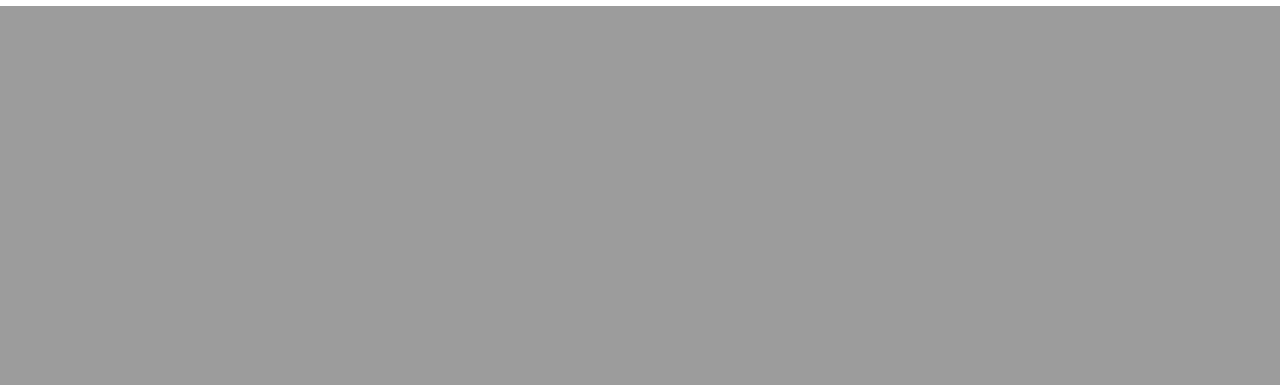
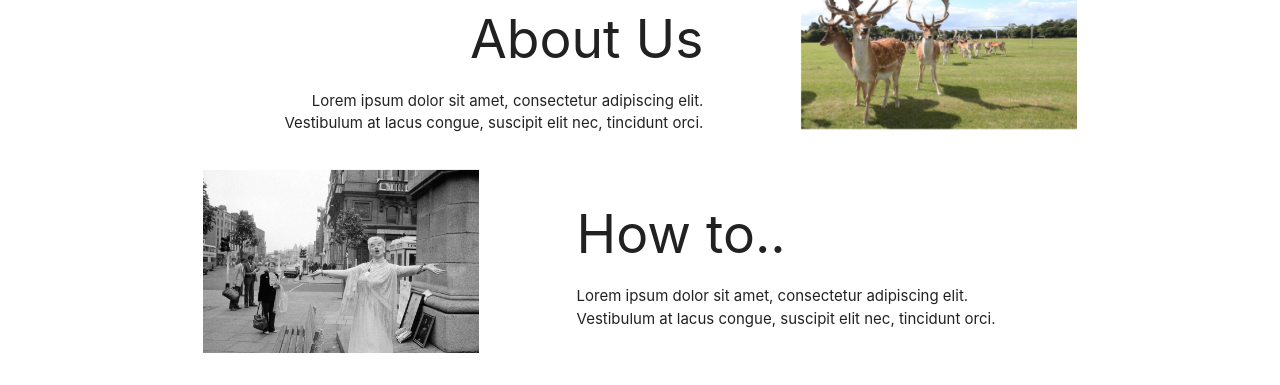
Before and after one commit to isntlee/Sagacity, a Flask app: page / in a window 1280 px wide. Shown: the part 1285-1670 px from the top of the page. Before the commit the page ends 1291 px from the top, so only its background shows below. Run offline with Flask 2, Linux system fonts and the light colour scheme; data that the repository does not hold is empty; some libraries are stand-ins or nearby versions.

Commit message:
Added About Us section to site

```diff
--- a/static/css/style3.css
+++ b/static/css/style14.css
@@ -6,22 +6,22 @@
     color:#fafafa
 }
 
-#background-image{
+header{
     background: url(../images/AerialDublinLiffey.png);
     background-size: cover;
-    background-position: center;
-    height: 500px;
-    width: 500px;
+    background-position: center top;
+    height: 130vh;
+    width: 100vw;
 }
 
 #map {
     height: 90vh;
-    width: 90vw;
+    width: 99vw;
 }
 
 
  @media screen and (max-width: 670px){
 #background-image{
-    min-height: 66vh;
+    min-height: 75vh;
     }
 }
--- a/static/js/main.js
+++ b/static/js/main10.js
@@ -20,7 +20,7 @@
       });
 
       var infoWindow = new google.maps.InfoWindow({
-        content: "<h5>Where are we?</h5>",
+        content: "<h5>Here are we -7</h5>",
       });
 
       marker.addListener("mouseover", function () {
--- a/templates/base.html
+++ b/templates/base.html
@@ -5,7 +5,7 @@
     <meta name="viewport" content="width=device-width, initial-scale=1.0" />
     <meta http-equiv="X-UA-Compatible" content="ie=edge" />
     <link rel="stylesheet" href="https://cdnjs.cloudflare.com/ajax/libs/materialize/1.0.0/css/materialize.min.css"/>
-    <link rel="stylesheet" href="{{url_for('static', filename='css/style3.css')}}" />
+    <link rel="stylesheet" href="{{url_for('static', filename='css/style14.css')}}" />
     <link href="https://fonts.googleapis.com/icon?family=Material+Icons" rel="stylesheet"/>
 
     <title>sagacity</title>
@@ -19,9 +19,8 @@
           <a href="#" id="brand-logo" class="brand-logo">sagacity</a>
           <a href="#" class="sidenav-trigger right" data-target="mobile-links"><i class="material-icons">menu</i></a>
           <ul class="right hide-on-med-and-down">
-            <li><a href="">About Us</a></li>
             <li><a href="">Sagas</a></li>
-            <li><a href=""><i class="material-icons red">account_circle</i>Login</a></li>
+            <li><a href=""><i class="material-icons left">account_circle</i>Login</a></li>
             <li><i id="search-btn" class="material-icons">search</i></li>
           </ul>
         </div>
@@ -29,26 +28,57 @@
     </div>
 
     <ul class="sidenav transparent" id="mobile-menu">
-      <li><a href="">About Us</a></li>
       <li><a href="">Sagas</a></li>
       <li><a href=""><i class="material-icons">account_circle</i>Login</a></li>
       <li><i id="search-btn2" class="material-icons">search</i></li>
     </ul>
  </header>
 
- <section>
 
-    <div id="background-image"></div>
+ <section class="container section scrollspy" id="photos">
+    <div class="row">
+      <div class="col s12 l4">
+          <img src="../images/MooreStreet.jpg" alt="" class="responsive-img materialboxed">
+      </div>
+      <div class="col s12 l6 offset-l1">
+        <h2 class="grey-text text-darken-4">Cities are..</h2>
+        <p>Lorem ipsum dolor sit amet, consectetur adipiscing elit. Vestibulum at lacus congue, suscipit elit nec, tincidunt orci.</p>
+      </div>
+    </div>
+    <div class="row">
+      <div class="col s12 l4 offset-l1 push-l7">
+          <img src="../images/PhoenixParkDear.jpg" alt="" class="responsive-img materialboxed">
+      </div>
+      <div class="col s12 l6 offset-l1 pull-l5 right-align">
+        <h2 class="grey-text text-darken-4">About Us</h2>
+        <p>Lorem ipsum dolor sit amet, consectetur adipiscing elit. Vestibulum at lacus congue, suscipit elit nec, tincidunt orci.</p>
+      </div>
+    </div>
+    <div class="row">
+      <div class="col s12 l4">
+          <img src="../images/SingingMary.jpg" alt="" class="responsive-img materialboxed">
+      </div>
+      <div class="col s12 l6 offset-l1">
+        <h2 class="grey-text text-darken-4">How to..</h2>
+        <p>Lorem ipsum dolor sit amet, consectetur adipiscing elit. Vestibulum at lacus congue, suscipit elit nec, tincidunt orci.</p>
+      </div>
+    </div>
+  </section>
+
+
+ <footer>
 
     <div id="map"></div>
 
     <div class="container" id="container">
       {% block content %} {% endblock %}
     </div>
- </section>
+
+ </footer>
+
 
     <script type="text/javascript" src="static/js/jquery.js"></script>
-    <script type="text/javascript" src="static/js/main.js"></script>
+    <script type="text/javascript" src="static/js/main10.js"></script>
     <script src="https://cdnjs.cloudflare.com/ajax/libs/jquery/3.5.0/jquery.min.jss"></script>
     <script src="https://cdnjs.cloudflare.com/ajax/libs/materialize/1.0.0/js/materialize.min.js"></script>
     <script async defer src="https://maps.googleapis.com/maps/api/js?key=AIzaSyAx0wQ9k0TVnaE1cIvqF0m6CTxBat-wdbk&callback=initMap"></script>
```
Also changed, not shown: static/images/AerialDublinBay.jpg (renamed from static/images/AerialDublinBay.png), static/images/MooreStreet.jpg (added), static/images/PhoenixParkDear.jpg (added), static/images/SingingMary.jpg (added), static/images/grafton.jpg (renamed from static/images/grafton.png), 1 other file.
